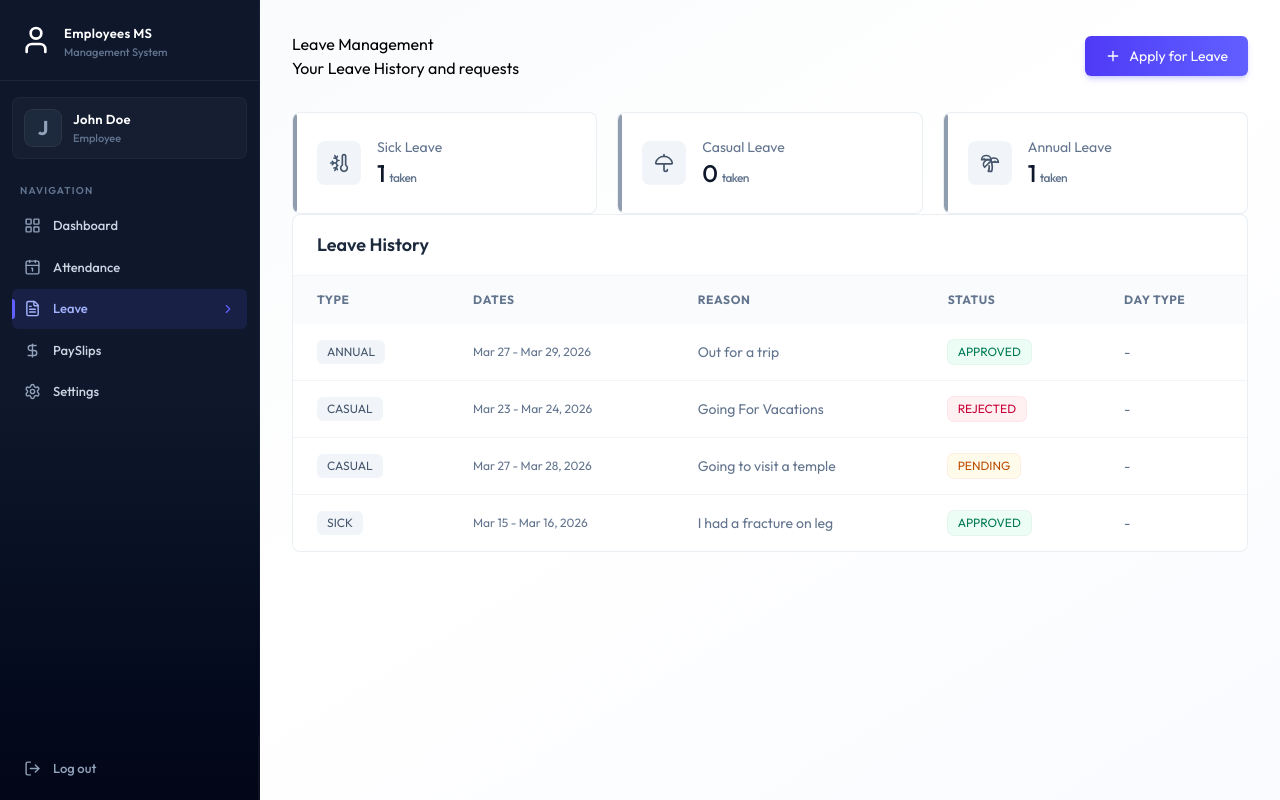
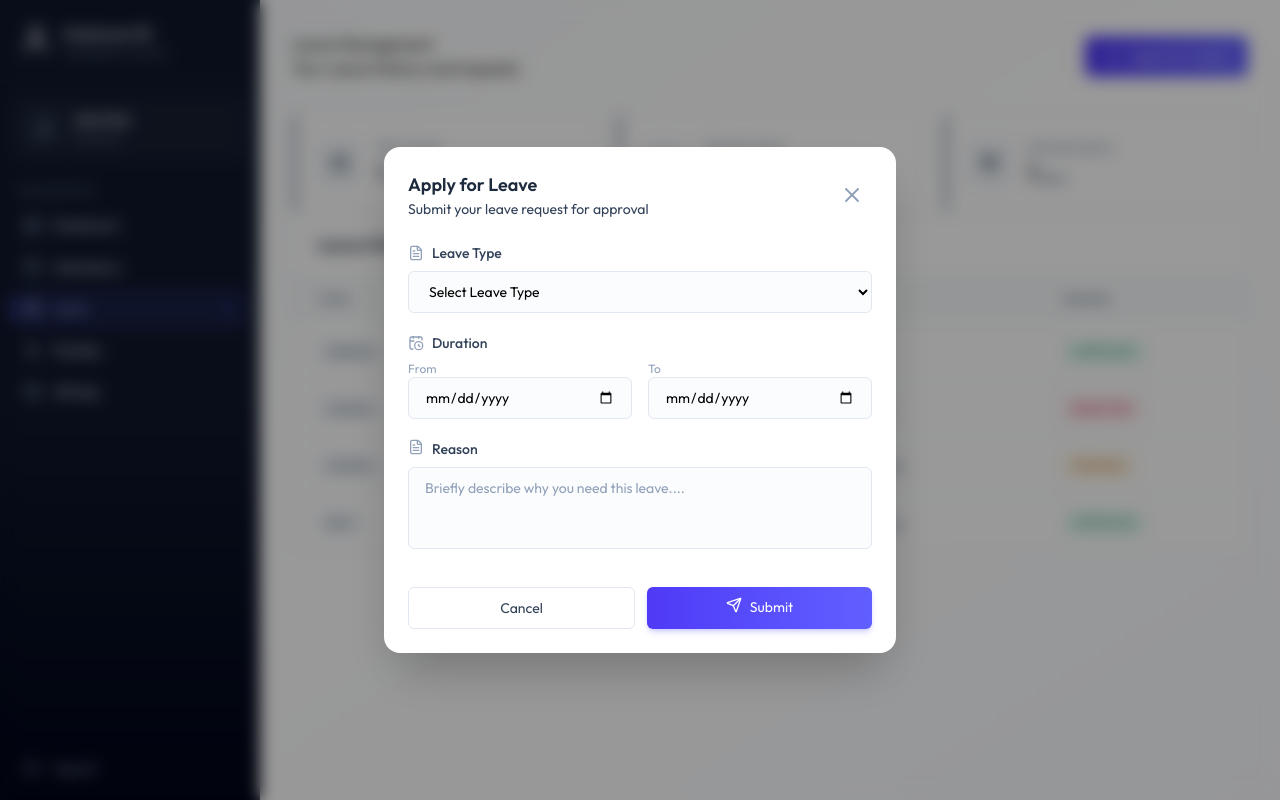
Before and after one commit to Saquib-Anjum/Employee-Management-System, a React (Vite) app in the folder frontend/: page /leave in a window 1280 px wide. Both pictures are taken after a click on the button "Apply for Leave". Built offline with nearby package versions, Linux system fonts and the light colour scheme.

Commit message:
Leave Management System Completed

```diff
--- /dev/null
+++ b/frontend/src/components/Leave/ApplyLeaveModel.jsx
@@ -0,0 +1,111 @@
+import {
+  CalendarCheck2,
+  CalendarClockIcon,
+  FileTextIcon,
+  Loader2,
+  Send,
+  X,
+} from "lucide-react";
+import React, { useState } from "react";
+
+function ApplyLeaveModel({ open, onClose, onSuccess }) {
+  const [loading, setLoading] = useState("");
+  const today = new Date();
+  const tomorrow = new Date(today);
+  tomorrow.setDate(today.getDate() + 1);
+  const minDate = tomorrow.toISOString().split("T")[0];
+  const handleSubmit = async (e) => {
+    e.preventDefault();
+  };
+  if (!open) return null;
+  return (
+    <div
+      className="fixed inset-0 z-50 flex items-center justify-center p-4 bg-black/40 backdrop-blur-sm"
+      onClick={onClose}
+    >
+      <div
+        className="relative bg-white rounded-2xl shadow-2xl w-full max-w-lg animate-fade-in"
+        onClick={(e) => e.stopPropagation()}
+      >
+        {/* header */}
+        <div className="flex items-center justify-between p-6 pb-0 ">
+          <div>
+            <h2 className="text-lg font-semibold text-slate-800">
+              Apply for Leave
+            </h2>
+            <p className="text-sm text-slate-700">
+              Submit your leave request for approval
+            </p>
+          </div>
+          <button
+            onClick={onClose}
+            className="p-2 rounded-lg hover:bg-slate-100 transition-colors text-slate-400 hover:text-slate-600"
+          >
+            <X className="w-6 h-6" />
+          </button>
+        </div>
+        {/* form */}
+        <form onSubmit={handleSubmit} className="p-6 space-y-5">
+          {/* leave type */}
+          <div>
+            <label className="flex items-center gap-2 text-sm font-medium text-slate-700 mb-2">
+              <FileTextIcon className="w-4 h-4 text-slate-400" />
+              Leave Type
+            </label>
+            <select name="type" required className="">
+              <option value="">Select Leave Type</option>
+              <option value="SICK">Sick Leave</option>
+              <option value="CASUAL">Casual Leave Type</option>
+              <option value="ANNUAL">Annual Leave Type</option>
+            </select>
+          </div>
+          {/* duration */}
+          <div>
+            <label className="flex items-center gap-2 text-sm font-medium text-slate-700 mb-2">
+              <CalendarClockIcon className="w-4 h-4 text-slate-400" />
+              Duration
+            </label>
+            <div className="grid grid-cols-2 gap-4">
+              <div>
+                <span className="block text-xs text-slate-400">From</span>
+                <input type="date" name="startDate" required min={minDate} />
+              </div>
+              <div>
+                <span className="block text-xs text-slate-400">To</span>
+                <input type="date" name="endDate" required min={minDate} />
+              </div>
+            </div>
+          </div>
+          {/* reason */}
+          <div>
+            <label className="flex gap-2 text-sm font-medium text-slate-700 mb-2">
+              <FileTextIcon className="w-4 h-4 text-slate-400" />
+              Reason
+            </label>
+            <textarea
+              name="reason"
+              required
+              className="resize-none"
+              rows={3}
+              placeholder="Briefly describe why you need this leave...."
+            ></textarea>
+          </div>
+          {/* button */}
+          <div className="flex gap-3 pt-3">
+            <button type="button" onClick={onClose} className="btn-secondary flex-1">
+              Cancel
+            </button>
+
+            <button type="submit" onClick={onSuccess} className="btn-primary  flex-1 flex item-center justify-center gap-2"
+            disabled={loading}>
+            {loading?<Loader2 className="w-4 h-4 animate-spin"/>:<Send className="w-4 h-4 "/>}
+            {loading?"Submitting....":"Submit"}
+            </button>
+          </div>
+        </form>
+      </div>
+    </div>
+  );
+}
+
+export default ApplyLeaveModel;
--- a/frontend/src/components/Leave/LeaveHistory.jsx
+++ b/frontend/src/components/Leave/LeaveHistory.jsx
@@ -55,9 +55,7 @@
                 Status
               </th>
 
-              <th className="px-6 py-6 text-left">
-                Day Type
-              </th>
+
 
               {isAdmin && (
                 <th className="px-6 py-6 text-center">
@@ -140,10 +138,6 @@
                       </span>
                     </td>
 
-                    {/* Day Type */}
-                    <td className="px-6 py-6 text-slate-500">
-                      {ele.dayType || "-"}
-                    </td>
 
                     {/* Actions */}
                     {isAdmin && (
--- a/frontend/src/pages/Leave.jsx
+++ b/frontend/src/pages/Leave.jsx
@@ -9,6 +9,7 @@
   UmbrellaIcon,
 } from "lucide-react";
 import LeaveHistory from "../components/Leave/LeaveHistory.jsx";
+import ApplyLeaveModel from "../components/Leave/ApplyLeaveModel.jsx";
 function Leave() {
   const [leaves, setLeaves] = useState([]);
   const [loading, setLoading] = useState(true);
@@ -97,6 +98,7 @@
         </div>
       )}
       <LeaveHistory leaves={leaves} isAdmin={isAdmin} onUpdate={fetchLeaves}/>
+      <ApplyLeaveModel open={showModal} onClose={()=>setShowModal(false)} onSuccess={fetchLeaves}/>
     </div>
   );
 }
```
